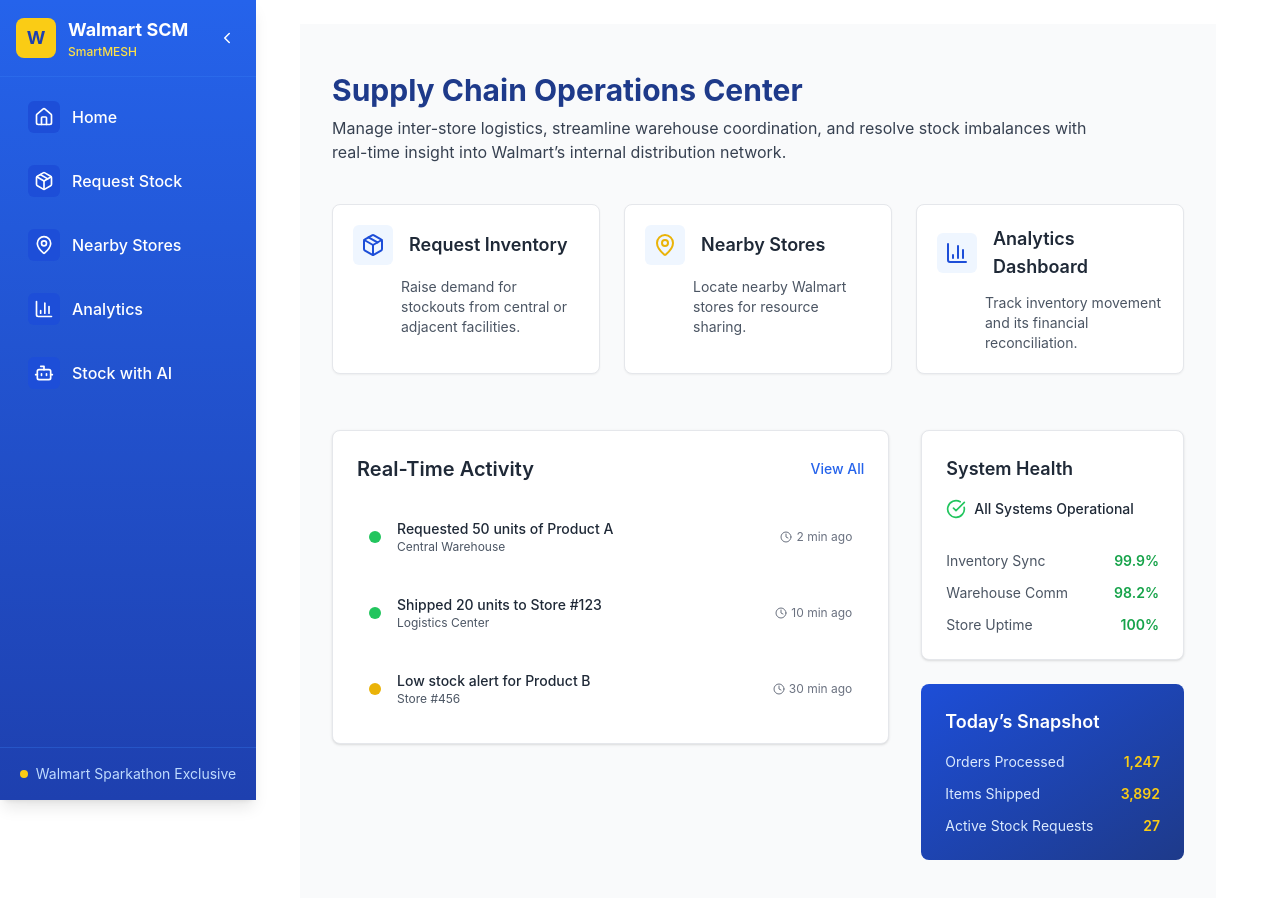
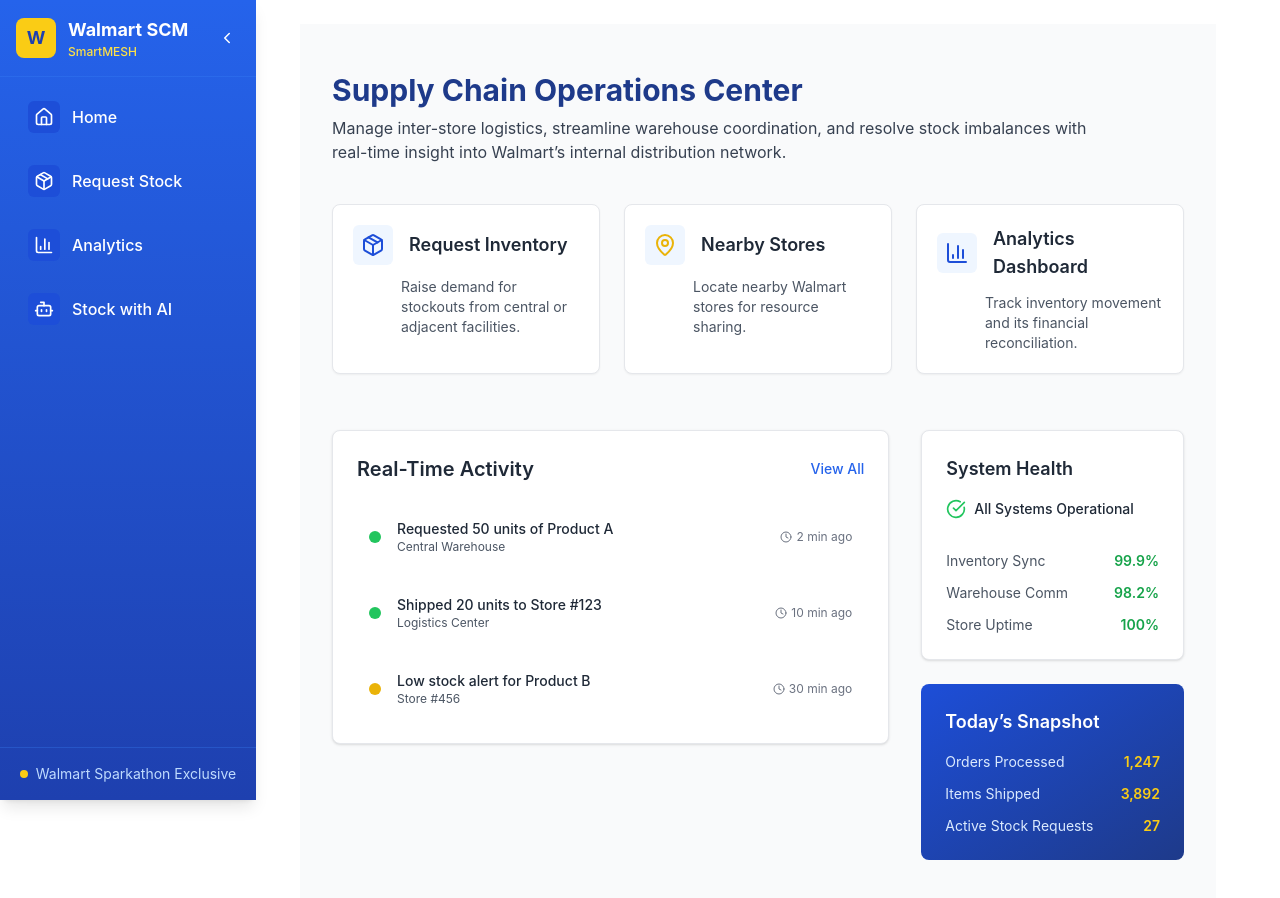
Before and after one commit to Walmart-Winner/frontend, a Next.js app: page / in a window 1280 px wide. Shown: the top 898 px of the page. Built offline with nearby package versions, Linux system fonts and the light colour scheme.

Commit message:
removed nearby stores

```diff
--- a/app/nearby/page.tsx
+++ /dev/null
@@ -1,8 +0,0 @@
-export default function NearbyStoresPage() {
-  return (
-    <div>
-      <h1 className="text-3xl font-bold text-blue-800 mb-4">Nearby Stores</h1>
-      <p>View nearby stores and respond to their requests.</p>
-    </div>
-  );
-}
--- a/components/Sidebar.tsx
+++ b/components/Sidebar.tsx
@@ -18,7 +18,6 @@
   const navItems = [
     { name: 'Home', href: '/', icon: <Home className="w-5 h-5" /> },
     { name: 'Request Stock', href: '/request', icon: <Package className="w-5 h-5" /> },
-    { name: 'Nearby Stores', href: '/nearby', icon: <MapPin className="w-5 h-5" /> },
     { name: 'Analytics', href: '/analytics', icon: <BarChart3 className="w-5 h-5" /> },
     { name: 'Stock with AI', href: '/aiModel', icon: <Bot className="w-5 h-5" /> }
   ];
```
